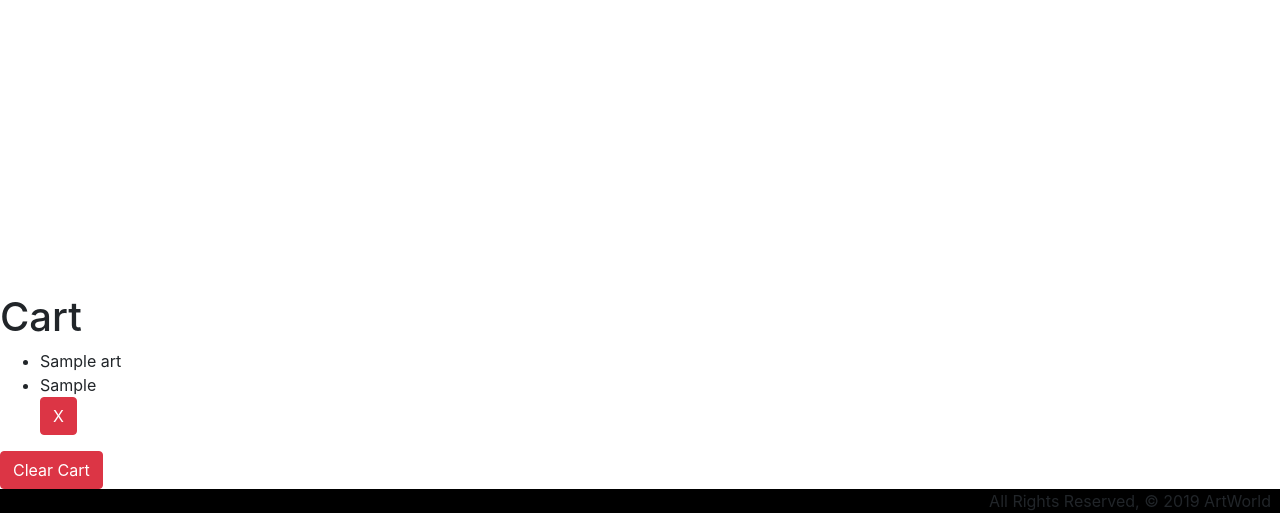
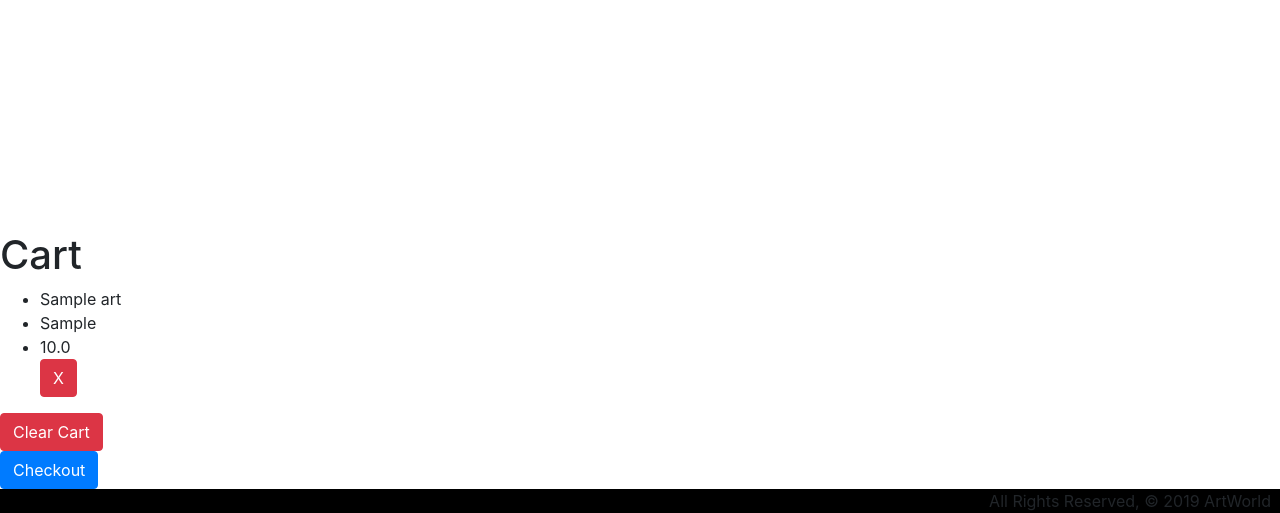
Before and after one commit to aditiohri/artworld, a Django app: page /cart/ in a window 1280 px wide. Shown: the part 287-800 px from the top of the page. Run offline with Django 3.2, Linux system fonts and the light colour scheme; a user stored in the database is signed in; tables that the repository leaves empty hold one stand-in row (values such as "Sample post"); some libraries are stand-ins or nearby versions.

Commit message:
price appears now for each item and button to checkout redirects you to the checkout page

```diff
--- a/artworld/main_app/templates/cart/index.html
+++ b/artworld/main_app/templates/cart/index.html
@@ -6,6 +6,7 @@
   {% for item in cart %}
   <li>{{ item.art.title }}</li>
   <li>{{ item.art.artist }}</li>
+  <li>{{ item.art.price }}</li>
   <form action="{% url 'delete_cart_item' item.art.id %}" method="post">
     {% csrf_token %}
     <button class="btn btn-danger" type="submit">X</button>
@@ -16,6 +17,11 @@
   {% csrf_token %}
   <button class="btn btn-danger" type="submit">Clear Cart</button>
 </form>
+<form action="{% url 'checkout'  %}" method="post">
+  {% csrf_token %}
+  <button class="btn btn-primary" type="submit">Checkout</button>
+</form>
+
 {% else %}
 <h5>Your Cart is Empty</h5>
 {% endif %}
```
